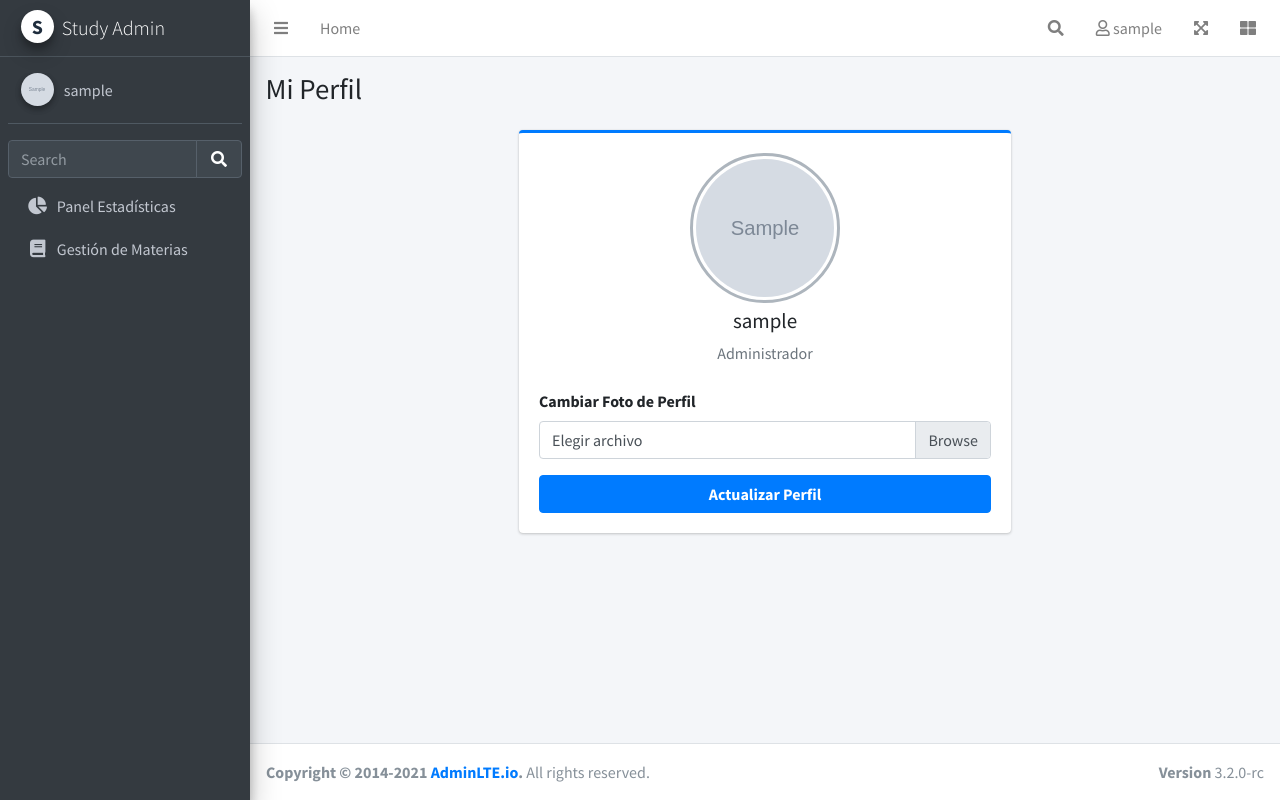
After one commit to SiEdu234/basura-realizar, a Django app: page /study/profile/ in a window 1280 px wide. The commit adds this page. Run offline with Django 4.2, Linux system fonts and the light colour scheme; a user stored in the database is signed in; tables that the repository leaves empty hold one stand-in row (values such as "Sample post"); grey boxes marked "Sample" are stand-in pictures; some libraries are stand-ins or nearby versions.

Commit message:
Implement landing page, user profile with avatars, and private student notebooks

```diff
--- a/config/settings.py
+++ b/config/settings.py
@@ -95,6 +95,10 @@ STATICFILES_DIRS = [
 ]
 STATIC_ROOT = os.path.join(BASE_DIR, 'staticfiles')
 
+# Media files (Avatars, etc.)
+MEDIA_URL = '/media/'
+MEDIA_ROOT = os.path.join(BASE_DIR, 'media')
+
 # Default primary key field type
 DEFAULT_AUTO_FIELD = 'django.db.models.BigAutoField'
 LOGIN_REDIRECT_URL = '/'
--- a/config/urls.py
+++ b/config/urls.py
@@ -3,8 +3,10 @@ from django.urls import path, include
 from django.shortcuts import render
 from django.template.exceptions import TemplateDoesNotExist
 from django.http import Http404
-from study.views import admin_dashboard
+from study.views import admin_dashboard, landing_page
 from study import views as study_views
+from django.conf import settings
+from django.conf.urls.static import static
 
 def render_template(request, template_name):
     try:
@@ -17,6 +19,10 @@ urlpatterns = [
     path('accounts/register/', study_views.register_user, name='register'),
     path('accounts/', include('django.contrib.auth.urls')),
     path('study/', include('study.urls')),
-    path('', admin_dashboard, name='home'),
+    path('admin-dashboard/', admin_dashboard, name='admin_dashboard'),
+    path('', landing_page, name='home'),
     path('<path:template_name>', render_template, name='render_template'),
 ]
+
+if settings.DEBUG:
+    urlpatterns += static(settings.MEDIA_URL, document_root=settings.MEDIA_ROOT)
--- /dev/null
+++ b/study/templates/study/profile.html
@@ -0,0 +1,58 @@
+{% extends "base.html" %}
+{% load static %}
+
+{% block title %}Study Admin | Perfil{% endblock %}
+{% block page_title %}Mi Perfil{% endblock %}
+
+{% block content %}
+<div class="row">
+  <div class="col-md-6 offset-md-3">
+    <div class="card card-primary card-outline">
+      <div class="card-body box-profile">
+        <div class="text-center">
+          {% if profile.avatar %}
+            <img class="profile-user-img img-fluid img-circle"
+                 src="{{ profile.avatar.url }}"
+                 alt="User profile picture" style="width: 150px; height: 150px; object-fit: cover;">
+          {% else %}
+            <div class="profile-user-img img-fluid img-circle d-flex align-items-center justify-content-center bg-secondary"
+                 style="width: 150px; height: 150px; font-size: 60px;">
+              {{ user.username|make_list|first|upper }}
+            </div>
+          {% endif %}
+        </div>
+
+        <h3 class="profile-username text-center">{{ user.username }}</h3>
+
+        <p class="text-muted text-center">{% if user.is_staff %}Administrador{% else %}Estudiante{% endif %}</p>
+
+        <form action="{% url 'study:profile_view' %}" method="post" enctype="multipart/form-data" class="mt-4">
+          {% csrf_token %}
+          <div class="form-group">
+            <label for="avatar">Cambiar Foto de Perfil</label>
+            <div class="input-group">
+              <div class="custom-file">
+                <input type="file" class="custom-file-input" id="avatar" name="avatar" accept="image/*" required>
+                <label class="custom-file-label" for="avatar">Elegir archivo</label>
+              </div>
+            </div>
+          </div>
+          <button type="submit" class="btn btn-primary btn-block"><b>Actualizar Perfil</b></button>
+        </form>
+      </div>
+      <!-- /.card-body -->
+    </div>
+  </div>
+</div>
+{% endblock %}
+
+{% block extra_js %}
+<script>
+  $(function () {
+    $('.custom-file-input').on('change',function(){
+      var fileName = $(this).val().split('\\').pop();
+      $(this).next('.custom-file-label').addClass("selected").html(fileName);
+    })
+  });
+</script>
+{% endblock %}
--- a/study/urls.py
+++ b/study/urls.py
@@ -5,6 +5,7 @@ app_name = 'study'
 
 urlpatterns = [
     path('', views.dashboard, name='dashboard'),
+    path('profile/', views.profile_view, name='profile_view'),
     path('subject/create/', views.create_subject, name='create_subject'),
     path('subject/<uuid:subject_id>/edit/', views.edit_subject, name='edit_subject'),
     path('subject/<uuid:subject_id>/delete/', views.delete_subject, name='delete_subject'),
--- a/study/views.py
+++ b/study/views.py
@@ -1,19 +1,30 @@
 from django.shortcuts import render, get_object_or_404, redirect
 from django.http import JsonResponse, HttpResponseServerError
 import json
-from .models import Subject, File
+from .models import Subject, File, UserProfile
 from django.views.decorators.csrf import csrf_exempt
 from django.contrib.auth.models import User
 from django.contrib.auth.decorators import login_required
 from django.contrib.auth.forms import UserCreationForm
 from django.contrib.auth import login
 from django.contrib import messages
+from django.db.models import Q
+
+def landing_page(request):
+    if request.user.is_authenticated:
+        if request.user.is_staff:
+            return redirect('admin_dashboard')
+        else:
+            return redirect('study:dashboard')
+    return render(request, 'landing.html')
 
 def register_user(request):
     if request.method == 'POST':
         form = UserCreationForm(request.POST)
         if form.is_valid():
             user = form.save()
+            # Ensure UserProfile exists
+            UserProfile.objects.get_or_create(user=user)
             login(request, user)
             messages.success(request, '¡Registro exitoso! Bienvenido al sistema.')
             return redirect('study:dashboard')
@@ -22,20 +33,35 @@ def register_user(request):
     return render(request, 'registration/register.html', {'form': form})
 
 @login_required
+def profile_view(request):
+    # Ensure user has a profile
+    profile, created = UserProfile.objects.get_or_create(user=request.user)
+
+    if request.method == 'POST':
+        if 'avatar' in request.FILES:
+            profile.avatar = request.FILES['avatar']
+            profile.save()
+            messages.success(request, '¡Foto de perfil actualizada exitosamente!')
+            return redirect('study:profile_view')
+
+    return render(request, 'study/profile.html', {'profile': profile})
+
+@login_required
 def admin_dashboard(request):
     if not request.user.is_staff:
         return redirect('study:dashboard')
 
-    total_subjects = Subject.objects.count()
+    total_subjects = Subject.objects.filter(owner__isnull=True).count()
+    student_subjects = Subject.objects.filter(owner__isnull=False).count()
     total_files = File.objects.count()
     total_users = User.objects.count()
 
     total_questions = 0
-    # Collect data for charts
     subjects_data = []
     files_count_data = []
 
-    for subject in Subject.objects.all():
+    # We'll plot public subjects
+    for subject in Subject.objects.filter(owner__isnull=True):
         subjects_data.append(subject.name)
         files_count_data.append(subject.files.count())
 
@@ -47,6 +73,7 @@ def admin_dashboard(request):
 
     context = {
         'total_subjects': total_subjects,
+        'student_subjects': student_subjects,
         'total_files': total_files,
         'total_users': total_users,
         'total_questions': total_questions,
@@ -57,27 +84,40 @@ def admin_dashboard(request):
 
 @login_required
 def dashboard(request):
-    subjects = Subject.objects.all().order_by('-created_at')
+    # Ensure profile exists
+    UserProfile.objects.get_or_create(user=request.user)
+
+    if request.user.is_staff:
+        # Admins see all subjects
+        subjects = Subject.objects.all().order_by('-created_at')
+    else:
+        # Students see global subjects (owner=None) OR their own private subjects
+        subjects = Subject.objects.filter(Q(owner__isnull=True) | Q(owner=request.user)).order_by('-created_at')
+
     return render(request, 'study/dashboard.html', {'subjects': subjects})
 
 @login_required
 def create_subject(request):
-    if not request.user.is_staff:
-        return redirect('study:dashboard')
-
     if request.method == 'POST':
         name = request.POST.get('name')
         if name:
-            Subject.objects.create(name=name)
-            messages.success(request, 'Materia creada exitosamente.')
+            if request.user.is_staff:
+                # Global subject
+                Subject.objects.create(name=name, owner=None)
+            else:
+                # Private notebook
+                Subject.objects.create(name=name, owner=request.user)
+            messages.success(request, 'Cuaderno creado exitosamente.')
     return redirect('study:dashboard')
 
 @login_required
 def edit_subject(request, subject_id):
-    if not request.user.is_staff:
+    subject = get_object_or_404(Subject, id=subject_id)
+
+    # Check permissions
+    if not request.user.is_staff and subject.owner != request.user:
         return redirect('study:dashboard')
 
-    subject = get_object_or_404(Subject, id=subject_id)
     if request.method == 'POST':
         name = request.POST.get('name')
         if name:
@@ -88,10 +128,12 @@ def edit_subject(request, subject_id):
 
 @login_required
 def delete_subject(request, subject_id):
-    if not request.user.is_staff:
+    subject = get_object_or_404(Subject, id=subject_id)
+
+    # Admins can delete anything, students can only delete their own
+    if not request.user.is_staff and subject.owner != request.user:
         return redirect('study:dashboard')
 
-    subject = get_object_or_404(Subject, id=subject_id)
     if request.method == 'POST':
         subject.delete()
         messages.success(request, 'Materia eliminada.')
@@ -101,6 +143,12 @@ def delete_subject(request, subject_id):
 def subject_detail(request, subject_id):
     try:
         subject = get_object_or_404(Subject, id=subject_id)
+
+        # Security check: if student, can only view global or own
+        if not request.user.is_staff:
+            if subject.owner is not None and subject.owner != request.user:
+                return redirect('study:dashboard')
+
         files = subject.files.all().order_by('-created_at')
         return render(request, 'study/subject_detail.html', {'subject': subject, 'files': files})
     except Exception as e:
@@ -109,10 +157,12 @@ def subject_detail(request, subject_id):
 @csrf_exempt
 @login_required
 def upload_file(request, subject_id):
-    if not request.user.is_staff:
-        return JsonResponse({'success': False, 'error': 'No tienes permisos de administrador'})
+    subject = get_object_or_404(Subject, id=subject_id)
 
-    subject = get_object_or_404(Subject, id=subject_id)
+    # Students can only upload to their own subjects
+    if not request.user.is_staff and subject.owner != request.user:
+        return JsonResponse({'success': False, 'error': 'No tienes permisos para este cuaderno'})
+
     if request.method == 'POST':
         if 'file' in request.FILES:
             uploaded_file = request.FILES['file']
@@ -127,11 +177,12 @@ def upload_file(request, subject_id):
 
 @login_required
 def delete_file(request, file_id):
-    if not request.user.is_staff:
-        return redirect('study:dashboard')
-
     file_obj = get_object_or_404(File, id=file_id)
     subject_id = file_obj.subject.id
+
+    if not request.user.is_staff and file_obj.subject.owner != request.user:
+        return redirect('study:subject_detail', subject_id=subject_id)
+
     if request.method == 'POST':
         file_obj.delete()
         messages.success(request, 'Archivo eliminado.')
@@ -141,7 +192,11 @@ def delete_file(request, file_id):
 def quiz_runner(request, subject_id):
     try:
         subject = get_object_or_404(Subject, id=subject_id)
-        # Passed via query parameters ?files=id1,id2
+
+        if not request.user.is_staff:
+            if subject.owner is not None and subject.owner != request.user:
+                return redirect('study:dashboard')
+
         file_ids = request.GET.get('files', '')
         mode = request.GET.get('mode', 'test')
         count = request.GET.get('count', 'all')
--- a/templates/base.html
+++ b/templates/base.html
@@ -82,8 +82,8 @@
         <div class="dropdown-menu dropdown-menu-lg dropdown-menu-right">
           <span class="dropdown-item dropdown-header">Perfil de Usuario</span>
           <div class="dropdown-divider"></div>
-          <a href="#" class="dropdown-item">
-            <i class="fas fa-id-badge mr-2"></i> {% if user.is_staff %}Administrador{% else %}Estudiante{% endif %}
+          <a href="{% url 'study:profile_view' %}" class="dropdown-item">
+            <i class="fas fa-id-badge mr-2"></i> Mi Perfil
           </a>
           <div class="dropdown-divider"></div>
           <form action="{% url 'logout' %}" method="post" class="d-inline">
@@ -118,7 +118,9 @@
   <aside class="main-sidebar sidebar-dark-primary elevation-4">
     <!-- Brand Logo -->
     <a href="{% url 'study:dashboard' %}" class="brand-link">
-      <img src="{% static 'dist/img/AdminLTELogo.png' %}" alt="Study Admin Logo" class="brand-image img-circle elevation-3" style="opacity: .8">
+      <div class="brand-image img-circle elevation-3 d-flex align-items-center justify-content-center bg-white" style="width: 33px; height: 33px; font-weight: bold; font-size: 20px; color: #007bff;">
+        S
+      </div>
       <span class="brand-text font-weight-light">Study Admin</span>
     </a>
 
@@ -128,10 +130,16 @@
       {% if user.is_authenticated %}
       <div class="user-panel mt-3 pb-3 mb-3 d-flex">
         <div class="image">
-          <img src="{% static 'dist/img/user2-160x160.jpg' %}" class="img-circle elevation-2" alt="User Image">
+          {% if user.profile.avatar %}
+            <img src="{{ user.profile.avatar.url }}" class="img-circle elevation-2" alt="User Image" style="width: 33px; height: 33px; object-fit: cover;">
+          {% else %}
+            <div class="img-circle elevation-2 d-flex align-items-center justify-content-center bg-secondary text-white" style="width: 33px; height: 33px;">
+              {{ user.username|make_list|first|upper }}
+            </div>
+          {% endif %}
         </div>
         <div class="info">
-          <a href="#" class="d-block">{{ user.username }}</a>
+          <a href="{% url 'study:profile_view' %}" class="d-block">{{ user.username }}</a>
         </div>
       </div>
       {% endif %}
@@ -153,20 +161,18 @@
         <ul class="nav nav-pills nav-sidebar flex-column" data-widget="treeview" role="menu" data-accordion="false">
 
           {% if user.is_staff %}
-          <li class="nav-header">ADMINISTRACIÓN</li>
           <li class="nav-item">
-            <a href="{% url 'home' %}" class="nav-link {% block nav_admin %}{% endblock %}">
-              <i class="nav-icon fas fa-tachometer-alt"></i>
+            <a href="{% url 'admin_dashboard' %}" class="nav-link {% block nav_stats %}{% endblock %}">
+              <i class="nav-icon fas fa-chart-pie"></i>
               <p>Panel Estadísticas</p>
             </a>
           </li>
           {% endif %}
 
-          <li class="nav-header">ESTUDIO</li>
           <li class="nav-item">
             <a href="{% url 'study:dashboard' %}" class="nav-link {% block nav_dashboard %}{% endblock %}">
               <i class="nav-icon fas fa-book"></i>
-              <p>Materias / Dashboard</p>
+              <p>{% if user.is_staff %}Gestión de Materias{% else %}Mis Cuadernos{% endif %}</p>
             </a>
           </li>
 
--- a/templates/home.html
+++ b/templates/home.html
@@ -32,8 +32,8 @@
             <!-- small box -->
             <div class="small-box bg-info">
               <div class="inner">
-                <h3>{{ total_subjects }}</h3>
-                <p>Materias Creadas</p>
+                <h3>{{ total_subjects }} <sup style="font-size: 20px">+ {{ student_subjects }} priv.</sup></h3>
+                <p>Materias Públicas + Cuadernos</p>
               </div>
               <div class="icon">
                 <i class="ion ion-bag"></i>
```
Also changed, not shown: study/models.py (+9 -0 lines), study/templates/study/dashboard.html (+32 -17 lines), templates/landing.html (added, +78 -0 lines), 1 other file.
